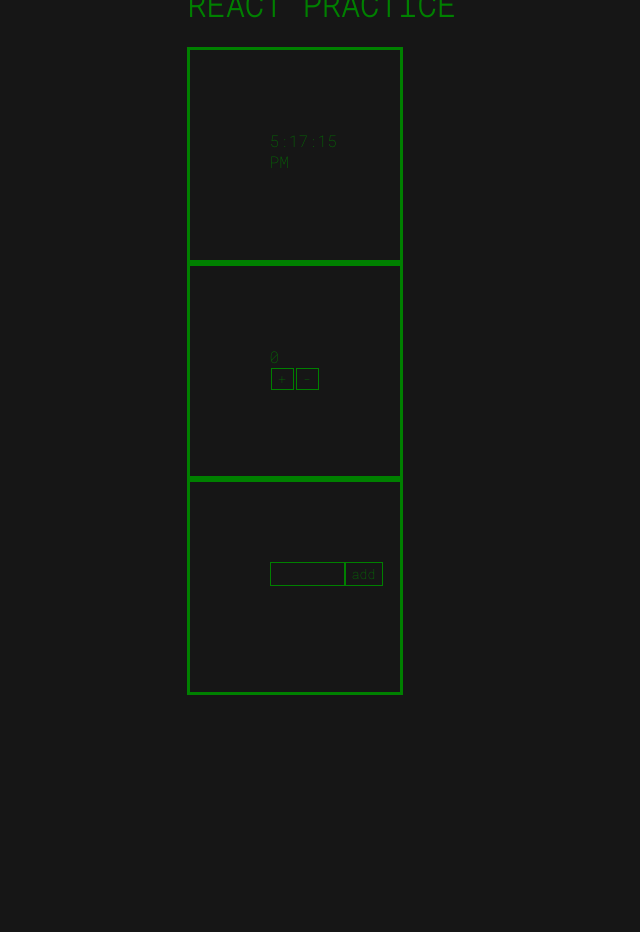
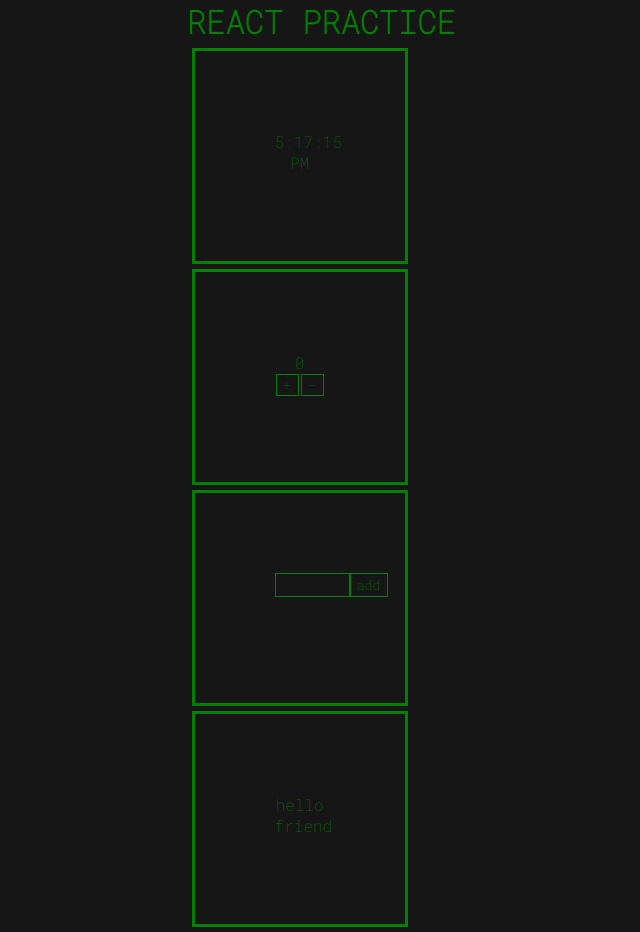
Before and after one commit to kevinduran/react_practice, a React (Create React App) app in the folder testing/: page / in a window 1280 px wide. Shown: the whole page, without its empty margins (319-959 px from the left). Before the commit the page ends 800 px from the top, so only its background shows below. Built offline with nearby package versions, Linux system fonts and the light colour scheme; no server answers.

Commit message:
...testing

```diff
--- a/testing/src/App.css
+++ b/testing/src/App.css
@@ -1,14 +1,15 @@
 *{
   font-family: 'Roboto Mono', monospace;
+  margin: 0;
 }
 
 body{
   background-color: rgb(22, 22, 22);
+  color: green;
+  text-align: center;
+  justify-content: center;
   display: flex;
-  justify-content: center;
-  align-items: center;
-  height: 80vh;
-  color: green;
+
 }
 
 .bigBoy{
@@ -16,11 +17,10 @@ body{
   height: 50px;
   width: 50px;
   padding: 5em;
+  margin: 5px;
   overflow: hidden;
 
 }
-
-
 
 /* COUNT */
 .count{
--- a/testing/src/App.js
+++ b/testing/src/App.js
@@ -3,17 +3,19 @@ import './App.css'
 import Time from './Time.js'
 import Count from './Count.js'
 import Todo from './Todo.js'
+import Weather from './Weather.js'
 
 export default function App() {
 
 
     return (
-        <>
+        <div className="theOne">
             <h1>REACT PRACTICE</h1>
             <Time/>
             <Count/>
             <Todo/>
-        </>
+            <Weather/>
+        </div>
     )
 
 
--- a/testing/src/Weather.js
+++ b/testing/src/Weather.js
@@ -0,0 +1,15 @@
+import React from 'react'
+
+export default function Weather() {
+
+    const key = '3744763af6d8773cbcdb4e2f92df296d'
+
+    fetch(`https://api.openweathermap.org/data/2.5/weather?q=ventura&APPID=${key}`)
+        .then(res=>res.json())
+        .then(data=>console.log(data.weather[0].description))
+    return (
+        <div className="bigBoy">
+            hello friend
+        </div>
+    )
+}
```
